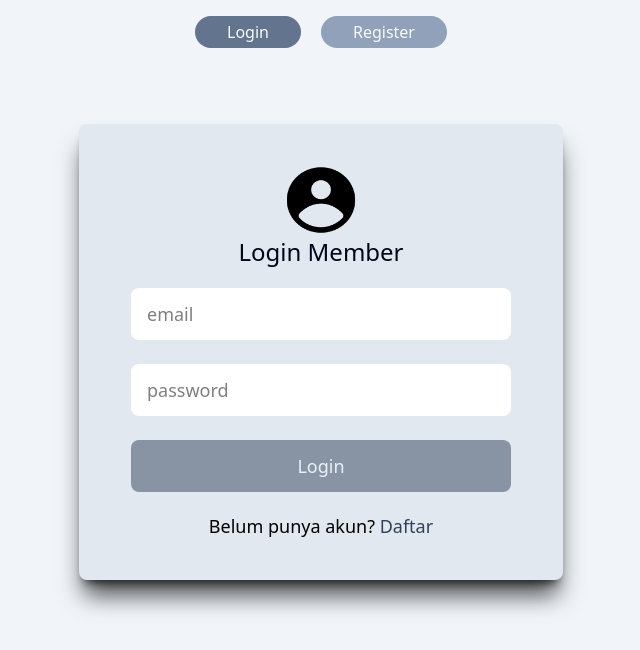
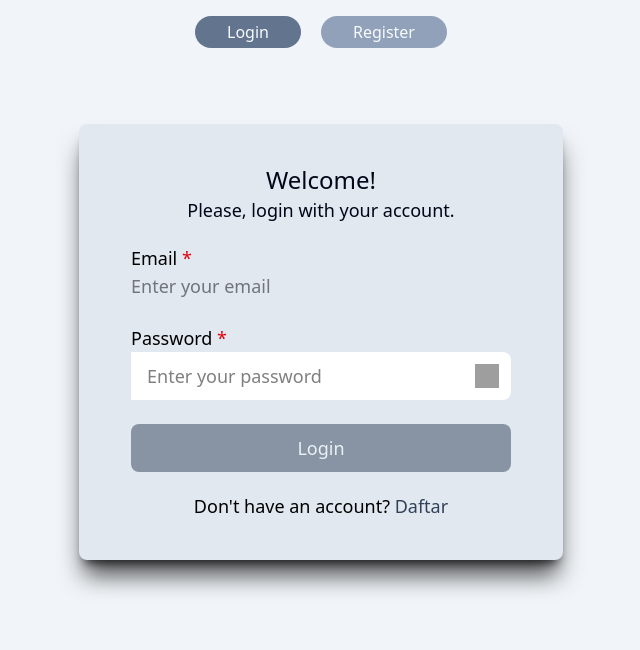
Before and after one commit to Ikwancfx7/miniproject2_react, a React (Vite) app: page /login in a window 1280 px wide. Shown: the top 650 px of the page, without its empty margins (319-959 px from the left). Built offline with nearby package versions, Linux system fonts and the light colour scheme; grey boxes are pictures that could not be loaded.

Commit message:
feat: update style dan menambah fitur show/hide password

```diff
--- a/components/LoginForm.jsx
+++ b/components/LoginForm.jsx
@@ -2,11 +2,15 @@ import { Link, useNavigate  } from 'react-router-dom';
 import IconPerson from '../src/assets/IconPerson.png'
 import axios from 'axios';
 import { useState, useEffect } from 'react';
+import IconShowPassword from '../src/assets/show.png'
+import IconHidePassword from '../src/assets/hide.png'
+
 
 function LoginForm () {
     const [email, setEmail] = useState('');
     const [password, setPassword] = useState('');
     const [message, setMessage] = useState('');
+    const [showPassword, setShowPassword] = useState(false);
     const [loading, setLoading] = useState(false);
     const [valid,setValid] = useState(false);
     const Navigate = useNavigate();
@@ -61,32 +65,49 @@ function LoginForm () {
     return (
         <>
             <div className='flex justify-center'>
-                <div className='flex flex-col bg-slate-200 justify-center px-8 py-10 items-center rounded-lg shadow-xl/70 mt-10 md:mt-15'>
+                <div className='flex flex-col justify-center bg-slate-200 px-8 py-10 items-center rounded-lg shadow-xl/70 mt-10 md:mt-15'>
                     <div className='flex flex-col items-center'>
-                        <img
+                        {/* <img
                             src={IconPerson}
-                            className='h-14 md:h-18 aspect-square'/>
-                        <p className='text-xl md:text-2xl text-slate-950'>Login Member</p>
+                            className='h-14 md:h-18 aspect-square'/> */}
+                        <p className='text-xl md:text-2xl text-slate-950'>Welcome!</p>
+                        <p className='text-sm md:text-lg text-slate-950'>Please, login with your account.</p>
                     </div>
                     <form onSubmit={handleLogin} action="" className='flex flex-col gap-7 lg:gap-6 px-5 text-sm lg:text-lg mt-5'>
-                        <div className='flex flex-row h-12 md:h-13'>
+                        <div className='flex flex-col text-lg'>
+                            <div>
+                                <p>Email <span className='text-red-600'>*</span></p>
+                            </div>
+                            <div>
                                 <input
-                                type="text"
-                                placeholder="email"
+                                    type={"text"}
+                                    placeholder="Enter your email"
                                     value={email}
                                     onChange={(e) => setEmail(e.target.value)}
-                                className='rounded-lg px-4 bg-white w-full'/>
+                                    className='form-input w-full'/>
                             </div>
-                        <div className='flex flex-row h-12 md:h-13'>
+                        </div>
+                        <div className='flex flex-col text-lg'>
+                            <div>
+                                <p>Password <span className='text-red-600'>*</span></p>
+                            </div>
+                            <div className='flex flex-row'>
                                 <input
-                                type="password"
-                                placeholder="password"
+                                    type={showPassword ? "text" : "password"}
+                                    placeholder="Enter your password"
                                     value={password}
                                     onChange={(e) => setPassword(e.target.value)}
-                                className='rounded-lg px-4 bg-white w-full'/>
+                                    className='flex h-10 md:h-12 px-4 bg-white w-full'/>
+                                <div className='bg-white flex items-center rounded-r-lg'>
+                                    <img
+                                        src={showPassword ? IconHidePassword : IconShowPassword}
+                                        className='h-5 md:h-6 mr-4 aspect-square cursor-pointer'
+                                        onClick={() => setShowPassword(!showPassword)}/>
+                                </div>
+                            </div>
                         </div>
 
-                        <div className='flex flex-row h-12 md:h-13'>
+                        <div className='flex h-10 md:h-12'>
                             <button
                                 type="submit"
                                 disabled={loading || !valid}
@@ -134,7 +155,7 @@ function LoginForm () {
                     )}
                     <div className='flex justify-start mt-5'>
                         <p className='text-sm lg:text-lg'>
-                            Belum punya akun? <span><Link
+                            Don't have an account? <span><Link
                                 to={'/daftar'}
                                 className={`text-slate-700 hover:text-slate-900`} href="#">Daftar</Link></span>
                         </p>
```
Lines whose indentation alone changed are shown as unchanged.
